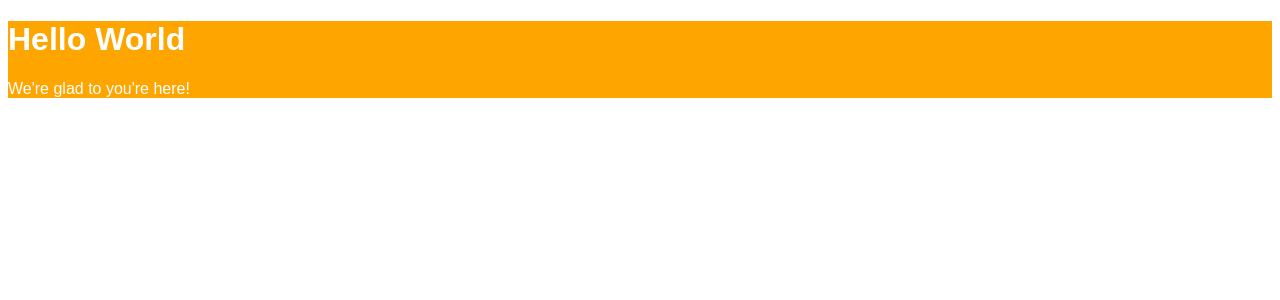
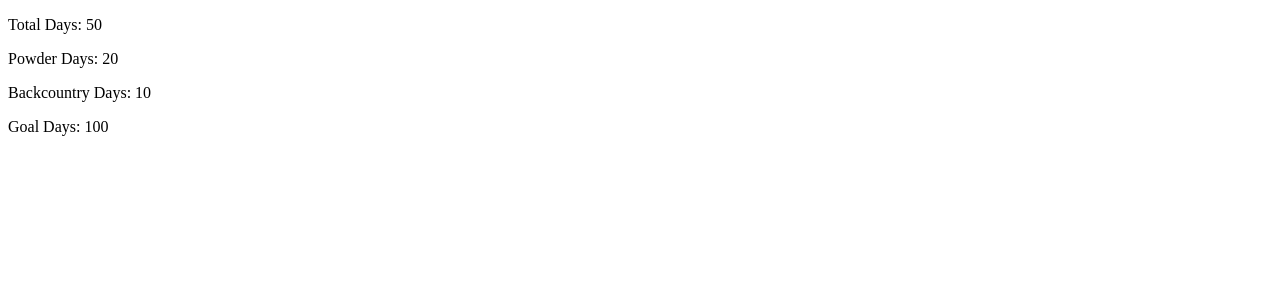
Before and after one commit to mondai40/ReactPractice, a React (Create React App) app in the folder selfStudy2/my-app/: page / in a window 1280 px wide. Shown: the top 300 px of the page. Built offline with nearby package versions, Linux system fonts and the light colour scheme.

Commit message:
add first descrturing

```diff
--- a/selfStudy2/my-app/src/index.js
+++ b/selfStudy2/my-app/src/index.js
@@ -1,16 +1,41 @@
-import React from "react";
-import ReactDOM from "react-dom";
+import React, {Component} from "react";
+import {render} from "react-dom";
 
-const style = {
-    backgroundColor: "orange",
-    color: "white",
-    fontFamily: "Arial"
+let skiData = {
+    total: 50,
+    powder: 20,
+    backCountry: 10,
+    goal: 100,
 };
 
-ReactDOM.render(
-    <div style={style}>
-        <h1 id="heading-element">Hello World</h1>
-        <p>We're glad to you're here!</p>
-    </div>,
+class SkiDay extends Component {
+    render() {
+        const {total, powder, backCountry, goal} = this.props;
+        return(
+            <section>
+                <div>
+                    <p>Total Days: {total}</p>
+                </div>
+                <div>
+                    <p>Powder Days: {powder}</p>
+                </div>
+                <div>
+                    <p>Backcountry Days: {backCountry}</p>
+                </div>
+                <div>
+                    <p>Goal Days: {goal}</p>
+                </div>
+            </section>
+        );
+    }
+}
+
+render(
+    <SkiDay
+        total={skiData.total}
+        powder={skiData.powder}
+        backCountry={skiData.backCountry}
+        goal={skiData.goal}
+    />,
     document.getElementById("root")
 );
```
